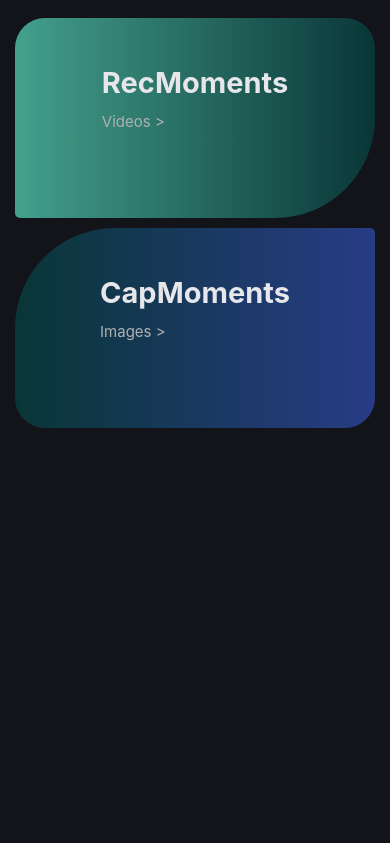
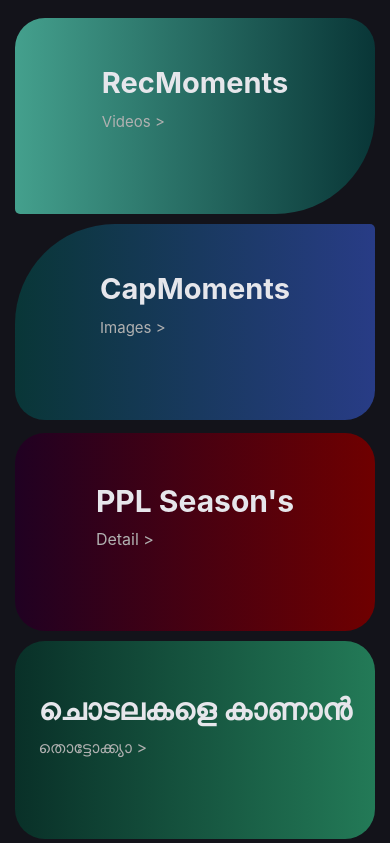
Before and after one commit to niyaskunnekkadan/chodalafc, a plain HTML site: page index.html in a window 390 px wide. Shown: the part 372-1215 px from the top of the page. Before the commit the page ends 844 px from the top, so only its background shows below. Drawn offline with nearby package versions, Linux system fonts and the light colour scheme; a web font is replaced by a local one.

Commit message:
ppl card - chodala tms card - completed

```diff
--- a/assets/css/style.css
+++ b/assets/css/style.css
@@ -180,14 +180,14 @@ html {
 
 @media (max-width:480px) {
     .album-section{
-        height: 200px;
+        height: 400px;
         width: 100%;
         margin-top: 15px;
         margin-bottom: 10px;
     }
 
     .album-section .vds-section{
-        height: 100%;
+        height: 49%;
         width: 100%;
         background-image: linear-gradient(to right, #44A08D,#093637 );
         margin-top: 5px;
@@ -200,7 +200,7 @@ html {
     }
 
     .album-section .img-section{
-        height: 100%;
+        height: 49%;
         width: 100%;
         background-image: linear-gradient(to right,#093637,#283c86);
         margin-top: 5px;
@@ -231,3 +231,93 @@ html {
         text-decoration: none;
     }
 }
+
+/* ppl-tms-section  */
+
+.ppl-tms-section{
+    margin-top: 15px;
+    width: 100%;
+    height: 200px;
+    margin-bottom: 10px;
+}
+
+.ppl-tms-section .ppl-section{
+    width: 49.5%;
+    height: 100%;
+    background-image: linear-gradient(to right,#200122,#6f0000);
+    float: left;
+    padding: 20px;
+    border-radius: 30px;
+}
+
+.ppl-tms-section .tms-section{
+    width: 49.5%;
+    height: 100%;
+    background-image: linear-gradient(to right,#093028,#237A57);
+    float: right;
+    padding: 20px;
+    border-radius: 30px;
+}
+
+.ppl-tms-section h2{
+    font-size: 40px;
+    font-weight: bold;
+    color: var(--klight);
+    margin-top: 30px;
+}
+
+.ppl-tms-section a{
+    font-size: 16px;
+    color: rgb(177, 177, 177);
+}
+
+.ppl-tms-section a:hover{
+    font-size: 16px;
+    color: var(--klight);
+    text-decoration: none;
+}
+
+@media (max-width:480px) {
+    .ppl-tms-section{
+        margin-top: 20px;
+        width: 100%;
+        height: 400px;
+        margin-bottom: 10px;
+    }
+
+    .ppl-tms-section .ppl-section{
+        width: 100%;
+        height: 49.5%;
+        background-image: linear-gradient(to right,#200122,#6f0000);
+        padding: 20px;
+        border-radius: 30px;
+        margin-bottom: 5px;
+    }
+
+    .ppl-tms-section .tms-section{
+        width: 100%;
+        height: 49.5%;
+        background-image: linear-gradient(to right,#093028,#237A57);
+        padding: 20px;
+        border-radius: 30px;
+        margin-top: 5px;
+    }
+
+    .ppl-tms-section h2{
+        font-size: 30px;
+        font-weight: bold;
+        color: var(--klight);
+        margin-top: 30px;
+    }
+
+    .ppl-tms-section a{
+        font-size: 16px;
+        color: rgb(177, 177, 177);
+    }
+
+    .ppl-tms-section a:hover{
+        font-size: 16px;
+        color: var(--klight);
+        text-decoration: none;
+    }
+}
--- a/index.html
+++ b/index.html
@@ -44,6 +44,23 @@
     </div>
     <!--End Album -->
 
+    <!-- PPL and Members section -->
+    <div class="container ppl-tms-section">
+        <div class="ppl-section d-flex justify-content-around">
+            <div>
+                <h2>PPL Season's</h2>
+                <a href="">Detail ></a>
+            </div>
+        </div>
+        <div class="tms-section d-flex justify-content-around">
+            <div>
+                <h2>ചൊടലകളെ കാണാൻ</h2>
+                <a href="">തൊട്ടോക്ക്യാ ></a>
+            </div>
+        </div>
+    </div>
+    <!-- End PPL and Members -->
+
 
     <script src="https://code.jquery.com/jquery-3.3.1.slim.min.js" integrity="sha384-q8i/X+965DzO0rT7abK41JStQIAqVgRVzpbzo5smXKp4YfRvH+8abtTE1Pi6jizo" crossorigin="anonymous"></script>
     <script src="https://cdn.jsdelivr.net/npm/popper.js@1.14.7/dist/umd/popper.min.js" integrity="sha384-UO2eT0CpHqdSJQ6hJty5KVphtPhzWj9WO1clHTMGa3JDZwrnQq4sF86dIHNDz0W1" crossorigin="anonymous"></script>
```
